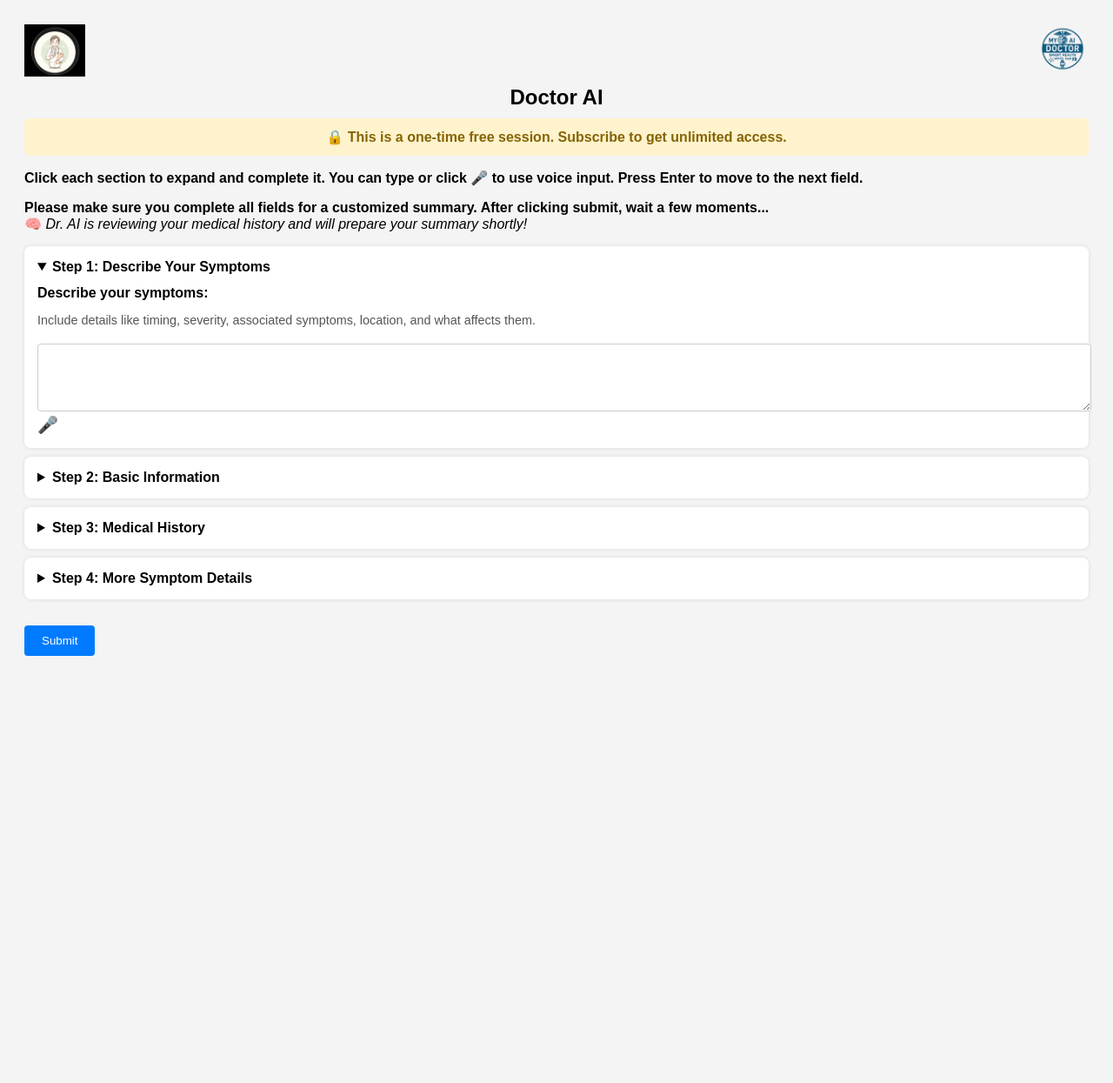
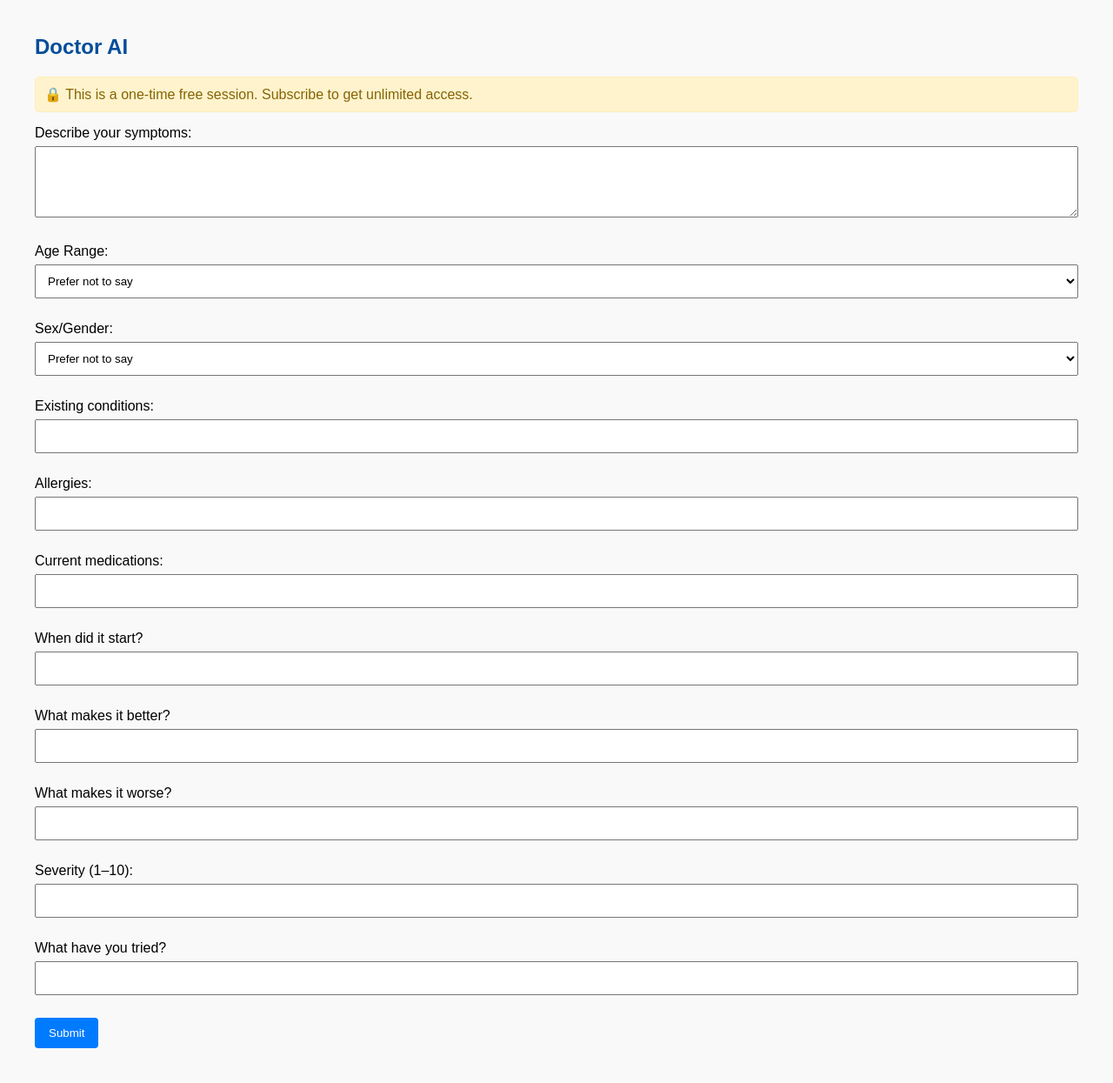
Before and after one commit to Asaabmd/doctor-ai, a Flask app: page / in a window 1280 px wide. Shown: the whole page at 87% size. Before the commit the page ends 754 px from the top, so only its background shows below. Run offline with Flask 3, Linux system fonts and the light colour scheme.

Commit message:
Update index.html and app.py

```diff
--- a/templates/index.html
+++ b/templates/index.html
@@ -1,238 +1,164 @@
 <!DOCTYPE html>
 <html lang="en">
 <head>
-  <meta charset="UTF-8" />
-  <meta name="viewport" content="width=device-width, initial-scale=1.0"/>
+  <meta charset="UTF-8">
   <title>Doctor AI</title>
+  <meta name="viewport" content="width=device-width, initial-scale=1">
   <style>
     body {
       font-family: Arial, sans-serif;
-      padding: 20px;
-      background-color: #f4f4f4;
+      margin: 40px;
+      background-color: #f9f9f9;
     }
-    .header {
-      display: flex;
-      justify-content: space-between;
-      align-items: center;
+
+    h2 {
+      color: #004d99;
     }
-    .header img {
-      height: 60px;
+
+    .section {
+      margin-bottom: 20px;
     }
-    h1 {
-      text-align: center;
-      font-size: 24px;
-      margin: 10px 0;
+
+    .mic-icon {
+      margin-left: 10px;
+      cursor: pointer;
     }
-    .access-message {
-      padding: 12px;
+
+    .notice {
+      background-color: #fff3cd;
+      border: 1px solid #ffeeba;
+      padding: 10px;
       margin-bottom: 15px;
-      border-radius: 6px;
-      font-weight: bold;
-      text-align: center;
-    }
-    .access-message.unlimited {
-      background-color: #d4edda;
-      color: #155724;
-    }
-    .access-message.limited {
-      background-color: #fff3cd;
+      border-radius: 5px;
       color: #856404;
     }
-    details {
-      background: #fff;
-      border-radius: 8px;
-      padding: 15px;
-      margin-bottom: 10px;
-      box-shadow: 0 0 5px rgba(0,0,0,0.1);
-    }
-    summary {
-      font-weight: bold;
-      cursor: pointer;
-    }
-    label {
-      margin-top: 12px;
-      display: block;
-      font-weight: bold;
-    }
-    input[type="text"], input[type="number"], textarea {
-      width: 100%;
-      padding: 8px;
-      margin-top: 4px;
-      border: 1px solid #ccc;
-      border-radius: 4px;
-    }
-    .mic-button {
-      margin-top: 5px;
-      margin-bottom: 10px;
-      font-size: 1.2em;
-      cursor: pointer;
-    }
-    button {
-      margin-top: 20px;
-      padding: 10px 20px;
+
+    .submit-btn {
       background-color: #007bff;
       color: white;
+      padding: 10px 16px;
       border: none;
       border-radius: 4px;
       cursor: pointer;
     }
-    button:hover {
+
+    .submit-btn:hover {
       background-color: #0056b3;
     }
+
+    textarea, input, select {
+      width: 100%;
+      padding: 10px;
+      margin: 6px 0;
+      box-sizing: border-box;
+    }
+
     .modal {
-      display: none;
-      position: fixed;
-      top: 0; left: 0;
-      width: 100%; height: 100%;
-      background-color: rgba(0, 0, 0, 0.6);
-      justify-content: center;
-      align-items: center;
+      background: #e6f0ff;
+      border: 1px solid #99c2ff;
+      padding: 20px;
+      border-radius: 6px;
+      margin-top: 20px;
     }
-    .modal-content {
-      background: #e9f5ff;
-      padding: 20px;
-      border-radius: 10px;
-      max-width: 600px;
-      max-height: 85%;
-      overflow-y: auto;
-      position: relative;
-    }
-    .close {
-      position: absolute;
-      top: 10px;
-      right: 15px;
-      font-size: 1.5rem;
-      cursor: pointer;
-    }
+
   </style>
 </head>
 <body>
-  <div class="header">
-    <img src="{{ url_for('static', filename='doctor.jpeg') }}" alt="Doctor Photo">
-    <img src="{{ url_for('static', filename='logo.png') }}" alt="Logo">
+
+  <h2>Doctor AI</h2>
+
+  <div class="notice">
+    🔒 This is a one-time free session. Subscribe to get unlimited access.
   </div>
 
-  <h1>Doctor AI</h1>
+  <form method="POST">
 
-  {% if request.cookies.get('access_granted') %}
-  <div class="access-message unlimited">
-    ✅ Welcome back! You have unlimited access.
-  </div>
-  {% else %}
-  <div class="access-message limited">
-    🔒 This is a one-time free session. Subscribe to get unlimited access.
-  </div>
-  {% endif %}
+    <!-- Hidden field to track use count -->
+    <input type="hidden" name="use_count" value="{{ use_count }}">
 
-  <p><strong>Click each section to expand and complete it. You can type or click 🎤 to use voice input. Press Enter to move to the next field.</strong></p>
-  <p><strong>Please make sure you complete all fields for a customized summary. After clicking submit, wait a few moments...</strong><br>
-  🧠 <em>Dr. AI is reviewing your medical history and will prepare your summary shortly!</em></p>
+    <div class="section">
+      <label for="symptoms">Describe your symptoms:</label>
+      <textarea name="symptoms" rows="4" required></textarea>
+    </div>
 
-  <form method="POST">
-    <details open>
-      <summary>Step 1: Describe Your Symptoms</summary>
-      <label for="symptoms">Describe your symptoms:</label>
-      <p style="font-size: 0.9em; color: #555;">Include details like timing, severity, associated symptoms, location, and what affects them.</p>
-      <textarea name="symptoms" id="symptoms" rows="4" required></textarea>
-      <span class="mic-button" onclick="startRecognition('symptoms')">🎤</span>
-    </details>
+    <div class="section">
+      <label for="age_range">Age Range:</label>
+      <select name="age_range">
+        <option value="skip">Prefer not to say</option>
+        <option value="0-12">0–12</option>
+        <option value="13-19">13–19</option>
+        <option value="20-40">20–40</option>
+        <option value="41-60">41–60</option>
+        <option value="61+">61+</option>
+      </select>
+    </div>
 
-    <details>
-      <summary>Step 2: Basic Information</summary>
-      <label for="age_range">Age Range:</label>
-      <input type="text" name="age_range" id="age_range"/>
-      <span class="mic-button" onclick="startRecognition('age_range')">🎤</span>
+    <div class="section">
+      <label for="sex">Sex/Gender:</label>
+      <select name="sex">
+        <option value="skip">Prefer not to say</option>
+        <option value="female">Female</option>
+        <option value="male">Male</option>
+        <option value="other">Other</option>
+      </select>
+    </div>
 
-      <label for="sex">Sex:</label>
-      <input type="text" name="sex" id="sex"/>
-      <span class="mic-button" onclick="startRecognition('sex')">🎤</span>
-    </details>
+    <div class="section">
+      <label for="existing_conditions">Existing conditions:</label>
+      <input type="text" name="existing_conditions">
+    </div>
 
-    <details>
-      <summary>Step 3: Medical History</summary>
-      <label for="existing_conditions">Existing Conditions (current medical problems):</label>
-      <input type="text" name="existing_conditions" id="existing_conditions"/>
-      <span class="mic-button" onclick="startRecognition('existing_conditions')">🎤</span>
+    <div class="section">
+      <label for="allergies">Allergies:</label>
+      <input type="text" name="allergies">
+    </div>
 
-      <label for="allergies">Allergies:</label>
-      <input type="text" name="allergies" id="allergies"/>
-      <span class="mic-button" onclick="startRecognition('allergies')">🎤</span>
+    <div class="section">
+      <label for="medications">Current medications:</label>
+      <input type="text" name="medications">
+    </div>
 
-      <label for="medications">Medications (currently taking):</label>
-      <input type="text" name="medications" id="medications"/>
-      <span class="mic-button" onclick="startRecognition('medications')">🎤</span>
-    </details>
+    <div class="section">
+      <label for="onset">When did it start?</label>
+      <input type="text" name="onset">
+    </div>
 
-    <details>
-      <summary>Step 4: More Symptom Details</summary>
-      <label for="onset">Onset (when symptoms started):</label>
-      <input type="text" name="onset" id="onset"/>
-      <span class="mic-button" onclick="startRecognition('onset')">🎤</span>
+    <div class="section">
+      <label for="better">What makes it better?</label>
+      <input type="text" name="better">
+    </div>
 
-      <label for="better">What makes it better?</label>
-      <input type="text" name="better" id="better"/>
-      <span class="mic-button" onclick="startRecognition('better')">🎤</span>
+    <div class="section">
+      <label for="worse">What makes it worse?</label>
+      <input type="text" name="worse">
+    </div>
 
-      <label for="worse">What makes it worse?</label>
-      <input type="text" name="worse" id="worse"/>
-      <span class="mic-button" onclick="startRecognition('worse')">🎤</span>
+    <div class="section">
+      <label for="severity">Severity (1–10):</label>
+      <input type="text" name="severity">
+    </div>
 
-      <label for="severity">Severity (1–10):</label>
-      <input type="number" name="severity" id="severity" min="1" max="10"/>
-      <span class="mic-button" onclick="startRecognition('severity')">🎤</span>
+    <div class="section">
+      <label for="treatments">What have you tried?</label>
+      <input type="text" name="treatments">
+    </div>
 
-      <label for="treatments">Treatments tried:</label>
-      <input type="text" name="treatments" id="treatments"/>
-      <span class="mic-button" onclick="startRecognition('treatments')">🎤</span>
-    </details>
-
-    <button type="submit">Submit</button>
+    <button type="submit" class="submit-btn">Submit</button>
   </form>
 
   {% if response %}
-  <div class="modal" style="display:flex;">
-    <div class="modal-content">
-      <span class="close" onclick="this.parentElement.parentElement.style.display='none';">&times;</span>
-      <h3>Doctor AI Summary:</h3>
-      <p>{{ response|safe }}</p>
-      <form method="POST" action="/followup" style="margin-top: 20px;">
+    <div class="modal">
+      <strong>Doctor AI Summary:</strong>
+      <p>{{ response | safe }}</p>
+
+      <form method="POST" action="/followup">
         <label for="followup">Have a follow-up question?</label>
-        <textarea name="followup" id="followup" rows="2" placeholder="Ask your follow-up..."></textarea>
-        <span class="mic-button" onclick="startRecognition('followup')">🎤</span>
-        <button type="submit">Submit Follow-up Question</button>
+        <textarea name="followup" rows="2" placeholder="Ask your follow-up..." required></textarea>
+        <br>
+        <button class="submit-btn" type="submit">Submit Follow-up Question</button>
       </form>
     </div>
-  </div>
   {% endif %}
 
-  <script>
-    // Speech to text
-    function startRecognition(id) {
-      const field = document.getElementById(id);
-      const recognition = new (window.SpeechRecognition || window.webkitSpeechRecognition)();
-      recognition.lang = 'en-US';
-      recognition.start();
-      recognition.onresult = function(event) {
-        field.value += (field.value ? ' ' : '') + event.results[0][0].transcript;
-      };
-      recognition.onerror = function(event) {
-        alert("Speech recognition error: " + event.error);
-      };
-    }
-
-    // Auto-scroll on Enter
-    const inputs = document.querySelectorAll("input, textarea");
-    for (let i = 0; i < inputs.length; i++) {
-      inputs[i].addEventListener("keydown", function(event) {
-        if (event.key === "Enter") {
-          event.preventDefault();
-          if (i + 1 < inputs.length) {
-            inputs[i + 1].focus();
-            inputs[i + 1].scrollIntoView({ behavior: 'smooth' });
-          }
-        }
-      });
-    }
-  </script>
 </body>
 </html>
```
